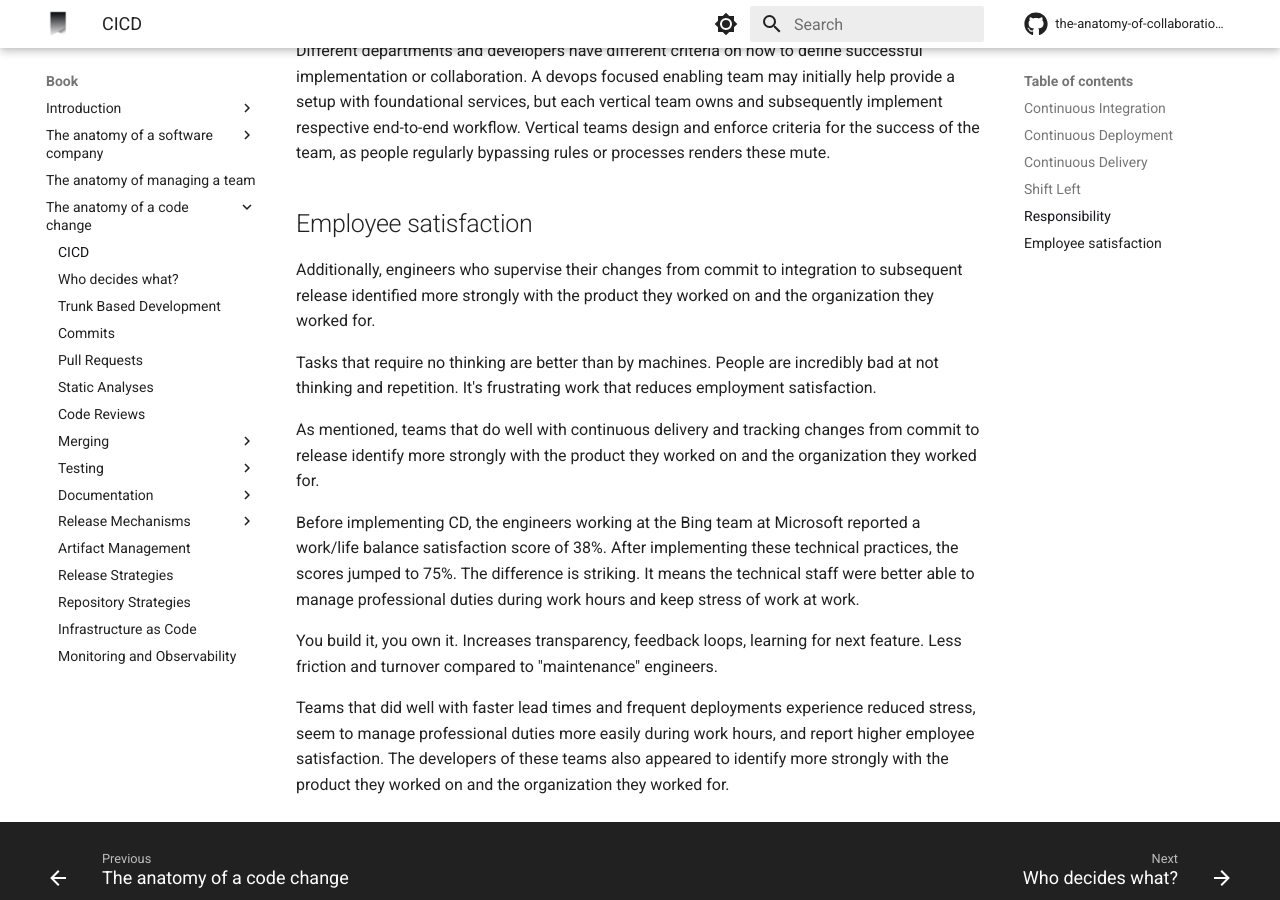
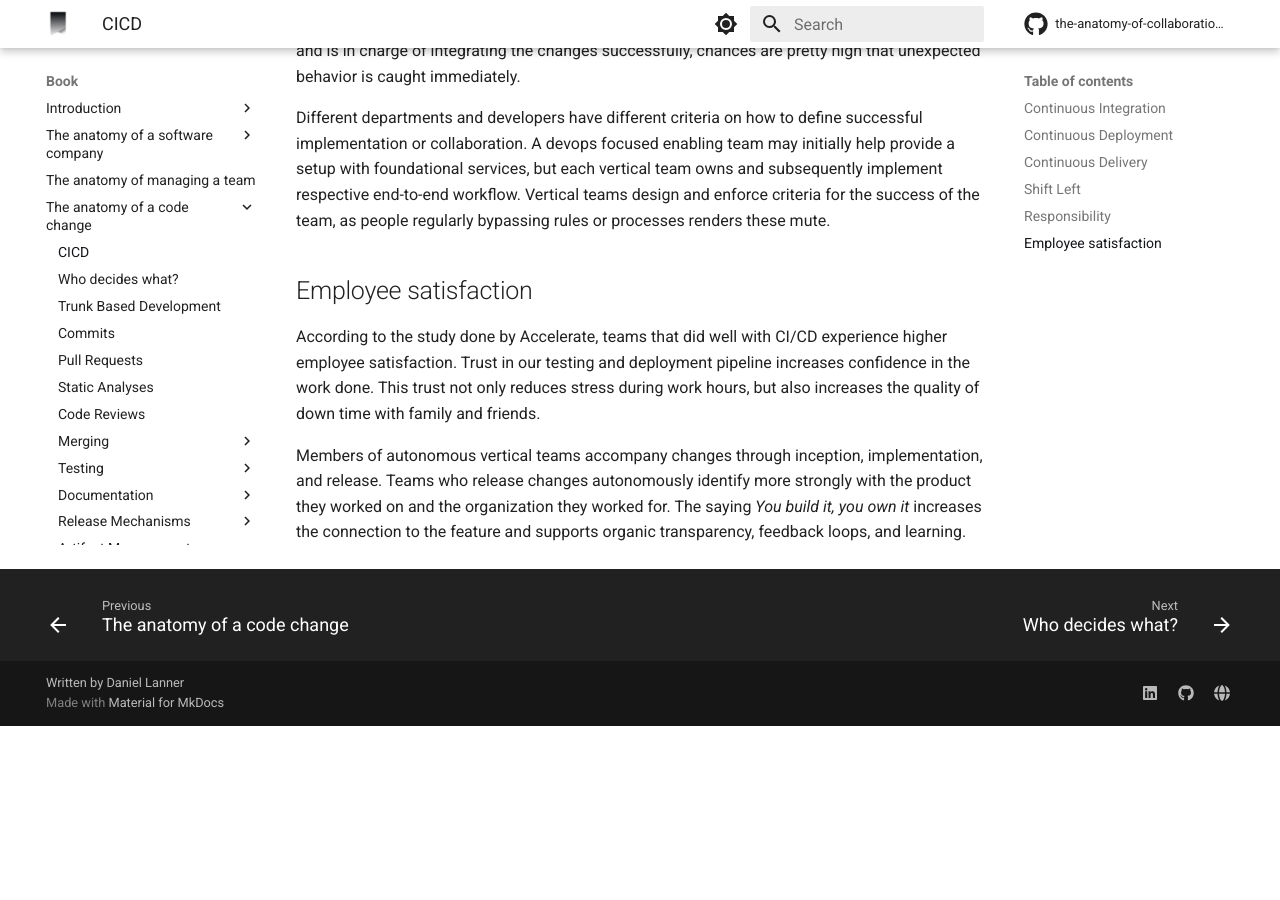
Before and after one commit to engineering-collaboration/book, an MkDocs documentation site: the page built from docs/book/anatomy-of-a-code-change/cicd.md, in a window 1280 px wide and 900 px high, scrolled down 2815 px. Built offline with MkDocs 1.6.1 and Material for MkDocs 9.7.7, drawn with Linux system fonts in a browser that asks for light colours; comment, search, counter and statistics services are not loaded; after the commit the page ends 3541 px from its top, so only the background shows below that; some of the changed text lies outside the part shown.

Commit message:
Summarize employee satisfaction section

```diff
--- a/docs/book/anatomy-of-a-code-change/cicd.md
+++ b/docs/book/anatomy-of-a-code-change/cicd.md
@@ -64,14 +66,6 @@ Different departments and developers have different criteria on how to define su
 
 ## Employee satisfaction
 
-Additionally, engineers who supervise their changes from commit to integration to subsequent release identified more strongly with the product they worked on and the organization they worked for.
+According to the study done by Accelerate, teams that did well with CI/CD experience higher employee satisfaction. Trust in our testing and deployment pipeline increases confidence in the work done. This trust not only reduces stress during work hours, but also increases the quality of down time with family and friends.
 
-Tasks that require no thinking are better than by machines. People are incredibly bad at not thinking and repetition. It's frustrating work that reduces employment satisfaction.
-
-As mentioned, teams that do well with continuous delivery and tracking changes from commit to release identify more strongly with the product they worked on and the organization they worked for.
-
-Before implementing CD, the engineers working at the Bing team at Microsoft reported a work/life balance satisfaction score of 38%. After implementing these technical practices, the scores jumped to 75%. The difference is striking. It means the technical staff were better able to manage professional duties during work hours and keep stress of work at work.
-
-You build it, you own it. Increases transparency, feedback loops, learning for next feature. Less friction and turnover compared to "maintenance" engineers.
-
-Teams that did well with faster lead times and frequent deployments experience reduced stress, seem to manage professional duties more easily during work hours, and report higher employee satisfaction. The developers of these teams also appeared to identify more strongly with the product they worked on and the organization they worked for.
+Members of autonomous vertical teams accompany changes through inception, implementation, and release. Teams who release changes autonomously identify more strongly with the product they worked on and the organization they worked for. The saying *You build it, you own it* increases the connection to the feature and supports organic transparency, feedback loops, and learning.
```
Also changed, not shown: other parts of docs/book/anatomy-of-a-code-change/cicd.md (+2 -0 lines).
